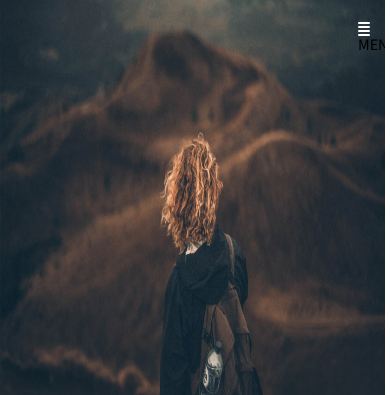
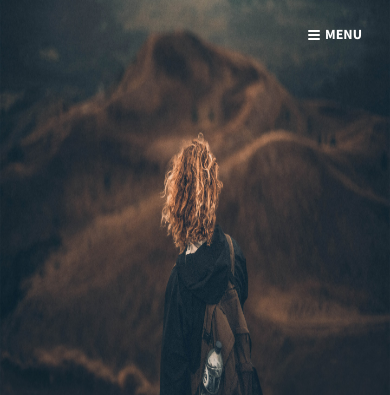
Before and after one commit to vkvijay14/responsive-style, a plain HTML site: page index.html in a window 390 px wide. Shown: the top 395 px of the page. Drawn offline with nearby package versions, Linux system fonts and the light colour scheme.

Commit message:
toggle button updated

```diff
--- a/style.css
+++ b/style.css
@@ -1,6 +1,6 @@
 * {
-	margin: 0px;
-	padding: 0px;
+	margin: 0;
+	padding: 0;
 }
 
 body {
@@ -211,20 +211,41 @@ header .social-icons a:hover {
 /*/HEADER*/
 /*MAIN*/
 .toggle {
-	position: absolute;
+	position: fixed;
 	top: 20px;
 	right: 20px;
 	display: none;
 	cursor: pointer;
+  display: block;
+  padding: 8px;
 }
 
-.toggle span {
+.toggle .toggle-wrap {
+  float: left;
+  margin-right: 5px;
+}
+
+.toggle .toggle-wrap > span {
 	display: block;
 	width: 12px;
 	height: 2px;
 	background: #fff;
 	margin-top: 2px;
 	border-radius: 10px;
+}
+
+.toggle > span {
+  display: block;
+  float: left;
+  color: #fff;
+  margin-top: -3px;
+  font-size: 14px;
+  font-weight: bold;
+  transition: .3s;
+}
+
+.toggle > span:hover {
+  color: #18bfef;
 }
 
 .close-btn {
@@ -259,21 +280,19 @@ header .social-icons a:hover {
 	background: #999;
 	position: absolute;
 	transition: .3s;
-
 }
 
 .slide-nav {
 	z-index: 2;
 	position: fixed;
-	right: 0;
+	right: -300px;
 	top: 0;
-	width: 245px;
+	width: 300px;
 	background: #fff;
 	height: 100%;
 	padding: 0 30px;
-	display: block;
-	right: -300px;
 	transition: .5s;
+  box-sizing: border-box;
 }
 
 .show {
@@ -833,10 +852,6 @@ form .submit-form:hover {
 		display: none;
 	}
 
-	.toggle {
-		display: block;
-	}
-
 	main .sub-wrapper {
 	width: calc(100% - 118px);
 	margin-top: -60px;
```
